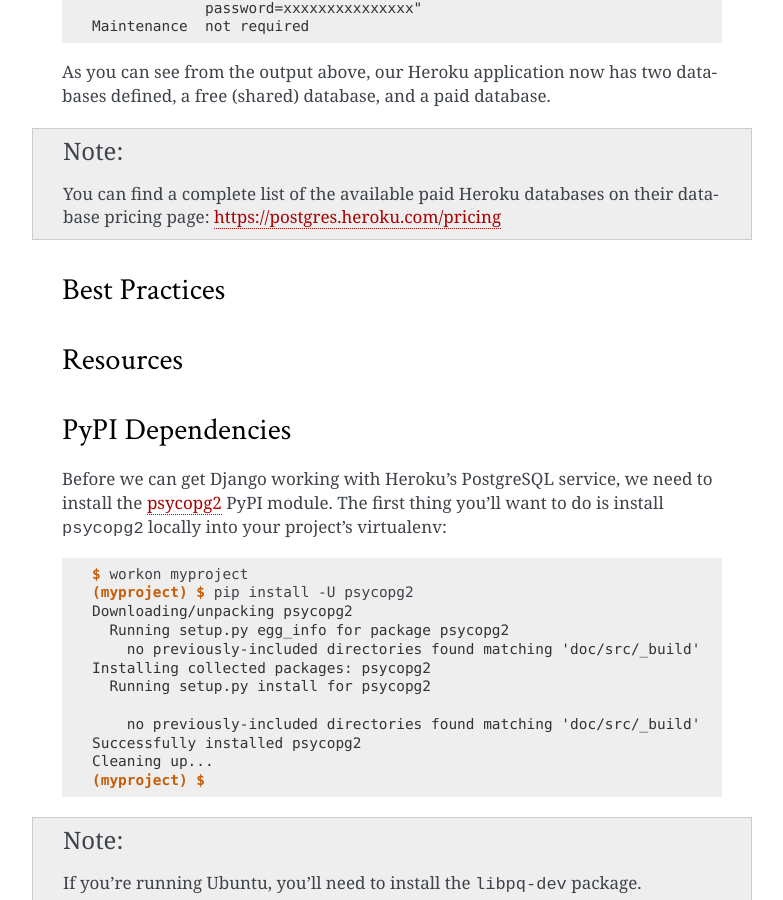
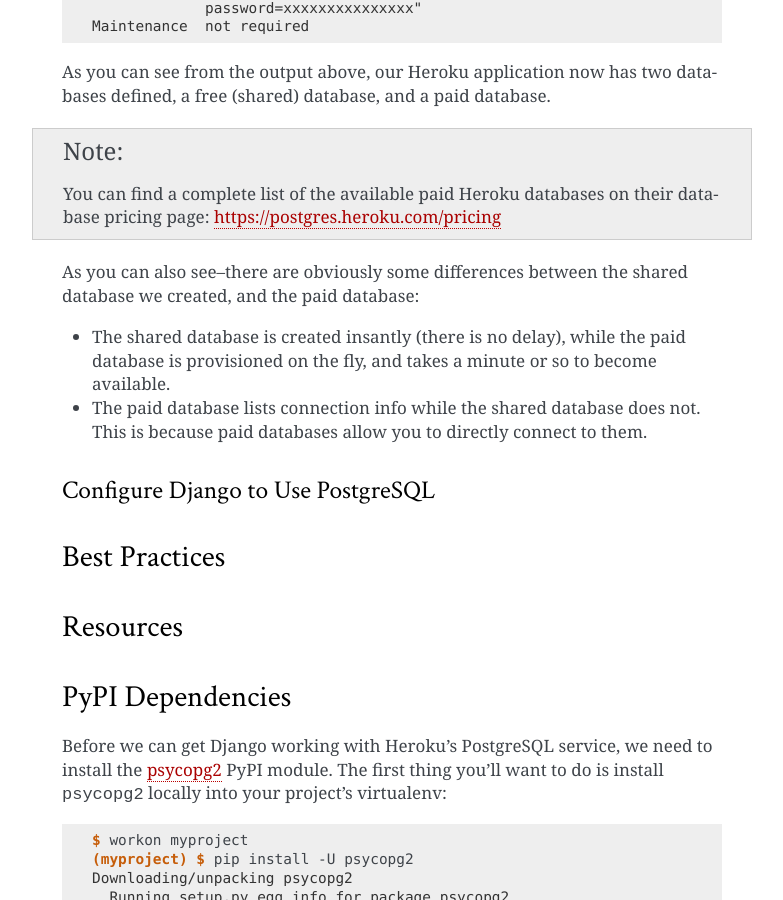
Before and after one commit to perryyo/deploydjango.com, a Sphinx documentation site: the page built from source/postgresql.rst, in a window 1280 px wide and 900 px high, scrolled down 1621 px. Shown: the whole window, without its empty margins (358-1141 px from the left). Built offline with Sphinx 7.4.7, drawn with Linux system fonts in a browser that asks for light colours; some of the changed text lies outside the part shown.

Commit message:
Finishing the 'bootstrap a database' section.

```diff
--- a/source/postgresql.rst
+++ b/source/postgresql.rst
@@ -96,6 +96,19 @@
     You can find a complete list of the available paid Heroku databases on
     their database pricing page: https://postgres.heroku.com/pricing
 
+As you can also see--there are obviously some differences between the shared
+database we created, and the paid database:
+
+- The shared database is created insantly (there is no delay), while the paid
+  database is provisioned on the fly, and takes a minute or so to become available.
+
+- The paid database lists connection info while the shared database does not.
+  This is because paid databases allow you to directly connect to them.
+
+
+Configure Django to Use PostgreSQL
+**********************************
+
 
 Best Practices
 --------------
```
